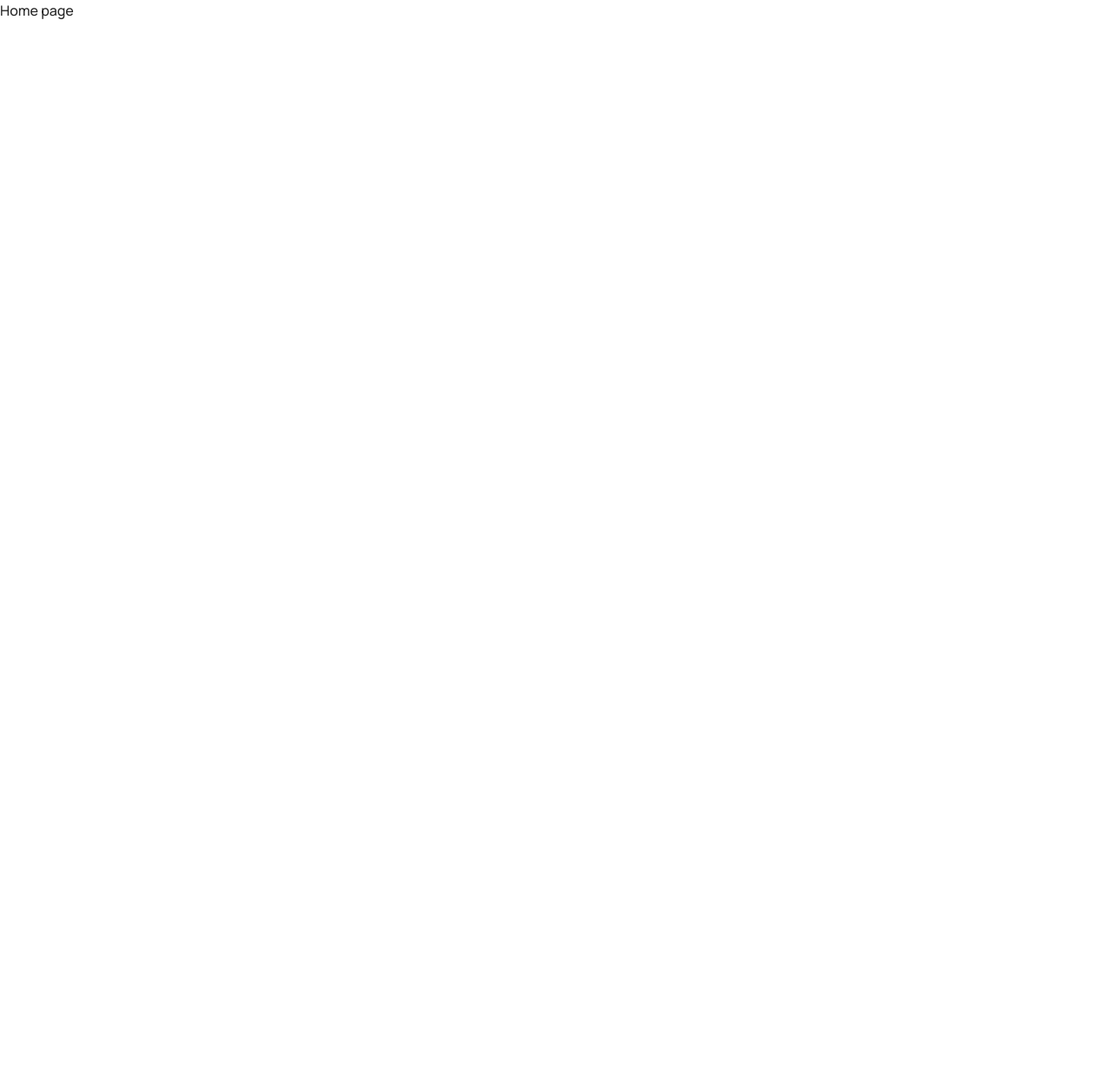
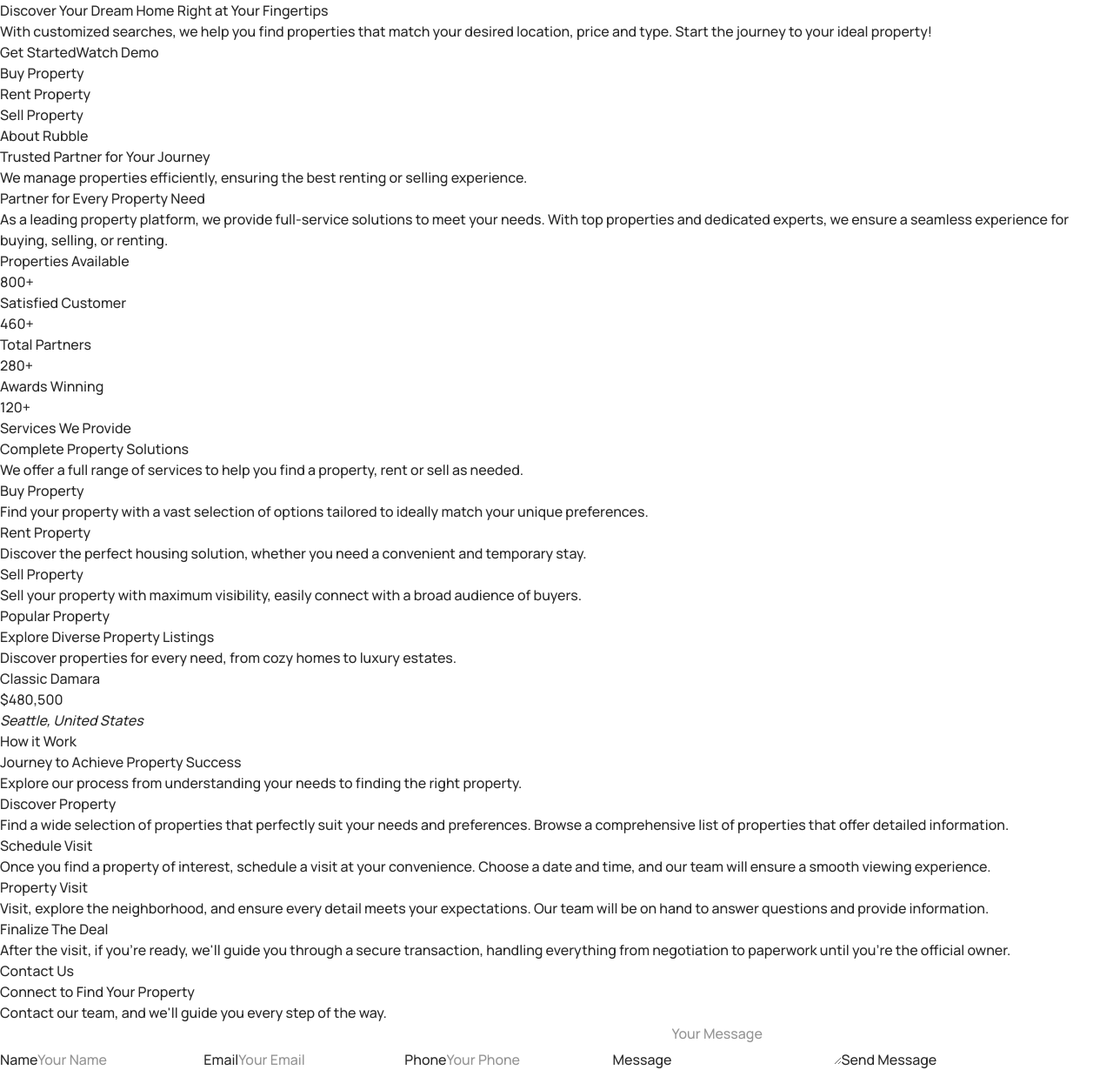
Before and after one commit to hexlabelposition/rubble, a Next.js app: page / in a window 1280 px wide. Shown: the whole page at 87% size. Before the commit the page ends 800 px from the top, so only its background shows below. Built offline with nearby package versions, Linux system fonts and the light colour scheme.

Commit message:
feat(app): add basic HTML markup without styles for the home page

```diff
--- /dev/null
+++ b/src/app/(main)/page.tsx
@@ -0,0 +1,232 @@
+export default function HomePage() {
+  return (
+    <main>
+      <section id="hero">
+        <h1>Discover Your Dream Home Right at Your Fingertips</h1>
+        <p>
+          With customized searches, we help you find properties that match your
+          desired location, price and type. Start the journey to your ideal
+          property!
+        </p>
+
+        <div>
+          <a href="">Get Started</a>
+          <button type="button">Watch Demo</button>
+        </div>
+
+        <ul aria-label="Quick links with property search parameters">
+          <li>
+            <a href="">Buy Property</a>
+          </li>
+          <li>
+            <a href="">Rent Property</a>
+          </li>
+          <li>
+            <a href="">Sell Property</a>
+          </li>
+        </ul>
+      </section>
+
+      <section id="about-rubble">
+        <header>
+          <p>About Rubble</p>
+          <h2>Trusted Partner for Your Journey</h2>
+          <p>
+            We manage properties efficiently, ensuring the best renting or
+            selling experience.
+          </p>
+        </header>
+
+        <div>
+          <div>
+            <h3>Partner for Every Property Need</h3>
+            <p>
+              As a leading property platform, we provide full-service solutions
+              to meet your needs. With top properties and dedicated experts, we
+              ensure a seamless experience for buying, selling, or renting.
+            </p>
+            <img src="" alt="" />
+          </div>
+
+          <dl>
+            <div>
+              <dt>Properties Available</dt>
+              <dd>800+</dd>
+            </div>
+            <div>
+              <dt>Satisfied Customer</dt>
+              <dd>460+</dd>
+            </div>
+            <div>
+              <dt>Total Partners</dt>
+              <dd>280+</dd>
+            </div>
+            <div>
+              <dt>Awards Winning</dt>
+              <dd>120+</dd>
+            </div>
+          </dl>
+        </div>
+      </section>
+
+      <section id="services-we-provide">
+        <header>
+          <p>Services We Provide</p>
+          <h2>Complete Property Solutions</h2>
+          <p>
+            We offer a full range of services to help you find a property, rent
+            or sell as needed.
+          </p>
+        </header>
+
+        <ul>
+          <li>
+            <article>
+              <img src="" alt="" />
+
+              <h3>Buy Property</h3>
+              <p>
+                Find your property with a vast selection of options tailored to
+                ideally match your unique preferences.
+              </p>
+            </article>
+          </li>
+          <li>
+            <article>
+              <img src="" alt="" />
+              <h3>Rent Property</h3>
+              <p>
+                Discover the perfect housing solution, whether you need a
+                convenient and temporary stay.
+              </p>
+            </article>
+          </li>
+          <li>
+            <article>
+              <img src="" alt="" />
+              <h3>Sell Property</h3>
+              <p>
+                Sell your property with maximum visibility, easily connect with
+                a broad audience of buyers.
+              </p>
+            </article>
+          </li>
+        </ul>
+      </section>
+
+      <section id="popular-property">
+        <header>
+          <p>Popular Property</p>
+          <h2>Explore Diverse Property Listings</h2>
+          <p>
+            Discover properties for every need, from cozy homes to luxury
+            estates.
+          </p>
+        </header>
+
+        <ul>
+          <li>
+            <article>
+              <img src="" alt="" />
+              <h3>Classic Damara</h3>
+              <p>
+                {" "}
+                <data value="480500">$480,500</data>
+              </p>
+              <address>Seattle, United States</address>
+            </article>
+          </li>
+        </ul>
+      </section>
+
+      <section id="how-it-works">
+        <header>
+          <p>How it Work</p>
+          <h2>Journey to Achieve Property Success</h2>
+          <p>
+            Explore our process from understanding your needs to finding the
+            right property.
+          </p>
+        </header>
+
+        <ol>
+          <li>
+            <h3>Discover Property</h3>
+            <p>
+              Find a wide selection of properties that perfectly suit your needs
+              and preferences. Browse a comprehensive list of properties that
+              offer detailed information.
+            </p>
+          </li>
+
+          <li>
+            <h3>Schedule Visit</h3>
+            <p>
+              Once you find a property of interest, schedule a visit at your
+              convenience. Choose a date and time, and our team will ensure a
+              smooth viewing experience.
+            </p>
+          </li>
+
+          <li>
+            <h3>Property Visit</h3>
+            <p>
+              Visit, explore the neighborhood, and ensure every detail meets
+              your expectations. Our team will be on hand to answer questions
+              and provide information.
+            </p>
+          </li>
+
+          <li>
+            <h3>Finalize The Deal</h3>
+            <p>
+              After the visit, if you&apos;re ready, we&apos;ll guide you
+              through a secure transaction, handling everything from negotiation
+              to paperwork until you&apos;re the official owner.
+            </p>
+          </li>
+        </ol>
+      </section>
+
+      <section id="contact-us">
+        <header>
+          <p>Contact Us</p>
+          <h2>Connect to Find Your Property</h2>
+          <p>
+            Contact our team, and we&apos;ll guide you every step of the way.
+          </p>
+        </header>
+
+        <div>
+          <img src="" alt="" />
+
+          <form>
+            <label htmlFor="name">Name</label>
+            <input id="name" name="name" type="text" placeholder="Your Name" />
+
+            <label htmlFor="email">Email</label>
+            <input
+              id="email"
+              name="email"
+              type="email"
+              placeholder="Your Email"
+            />
+
+            <label htmlFor="phone">Phone</label>
+            <input
+              id="phone"
+              name="phone"
+              type="tel"
+              placeholder="Your Phone"
+            />
+
+            <label htmlFor="message">Message</label>
+            <textarea id="message" name="message" placeholder="Your Message" />
+
+            <button type="submit">Send Message</button>
+          </form>
+        </div>
+      </section>
+    </main>
+  );
+}
--- a/src/app/page.tsx
+++ /dev/null
@@ -1,3 +0,0 @@
-export default function HomePage() {
-  return <main>Home page</main>;
-}
```
